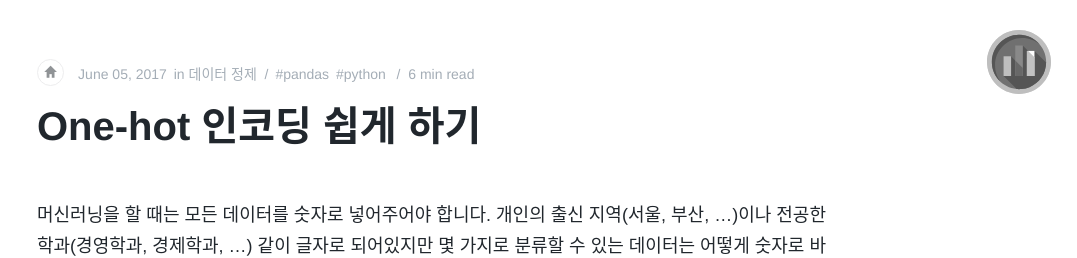
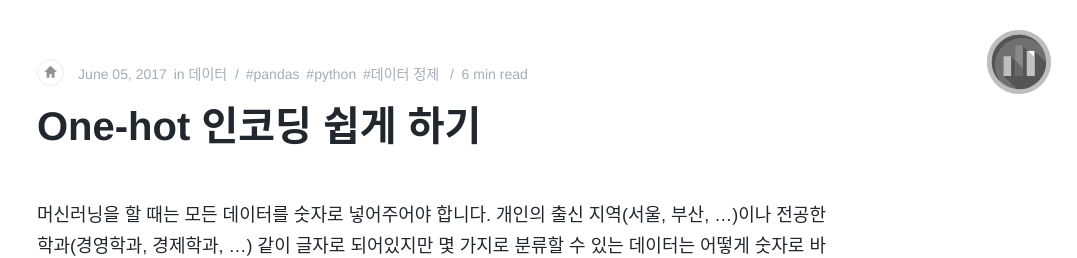
Before and after one commit to MinjeJeon/learningstock, a Jekyll site: the page built from _posts/2017-06-05-easy-one-hot-encoding.md, in a window 1280 px wide and 900 px high. Shown: the top 258 px of the window, without its empty margins (203-1280 px from the left). Built offline with Jekyll 4.4.1, drawn with Linux system fonts in a browser that asks for light colours; some web fonts are replaced; comment, search, counter and statistics services are not loaded.

Commit message:
포스트 수정

```diff
--- a/_posts/2017-06-05-easy-one-hot-encoding.md
+++ b/_posts/2017-06-05-easy-one-hot-encoding.md
@@ -2,10 +2,11 @@
 title: One-hot 인코딩 쉽게 하기
 date: 2017-06-05 19:25 +0900
 categories:
-- 데이터 정제
+- 데이터
 tags:
 - pandas
 - python
+- 데이터 정제
 layout: post
 published: true
 ---
```
